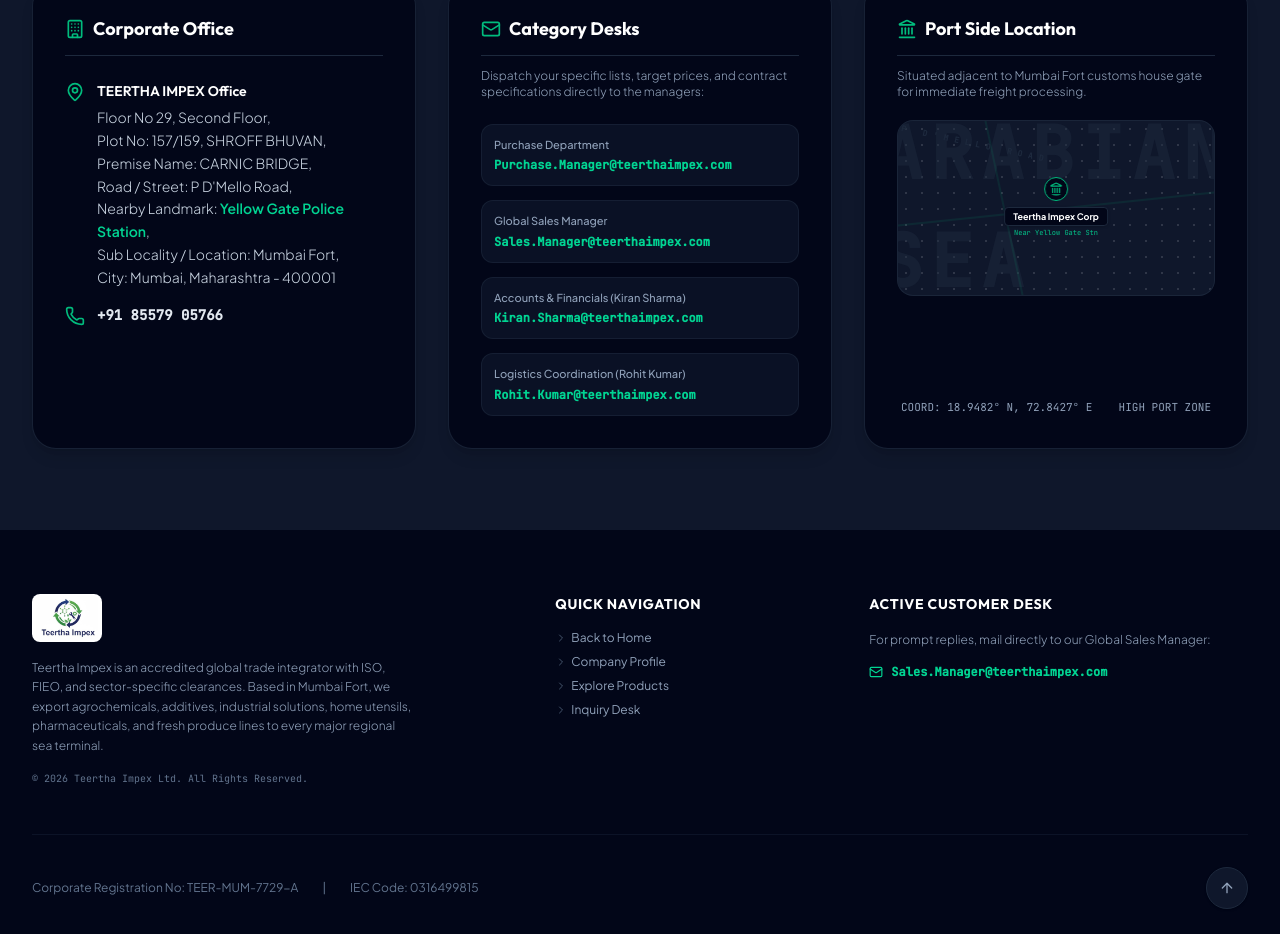
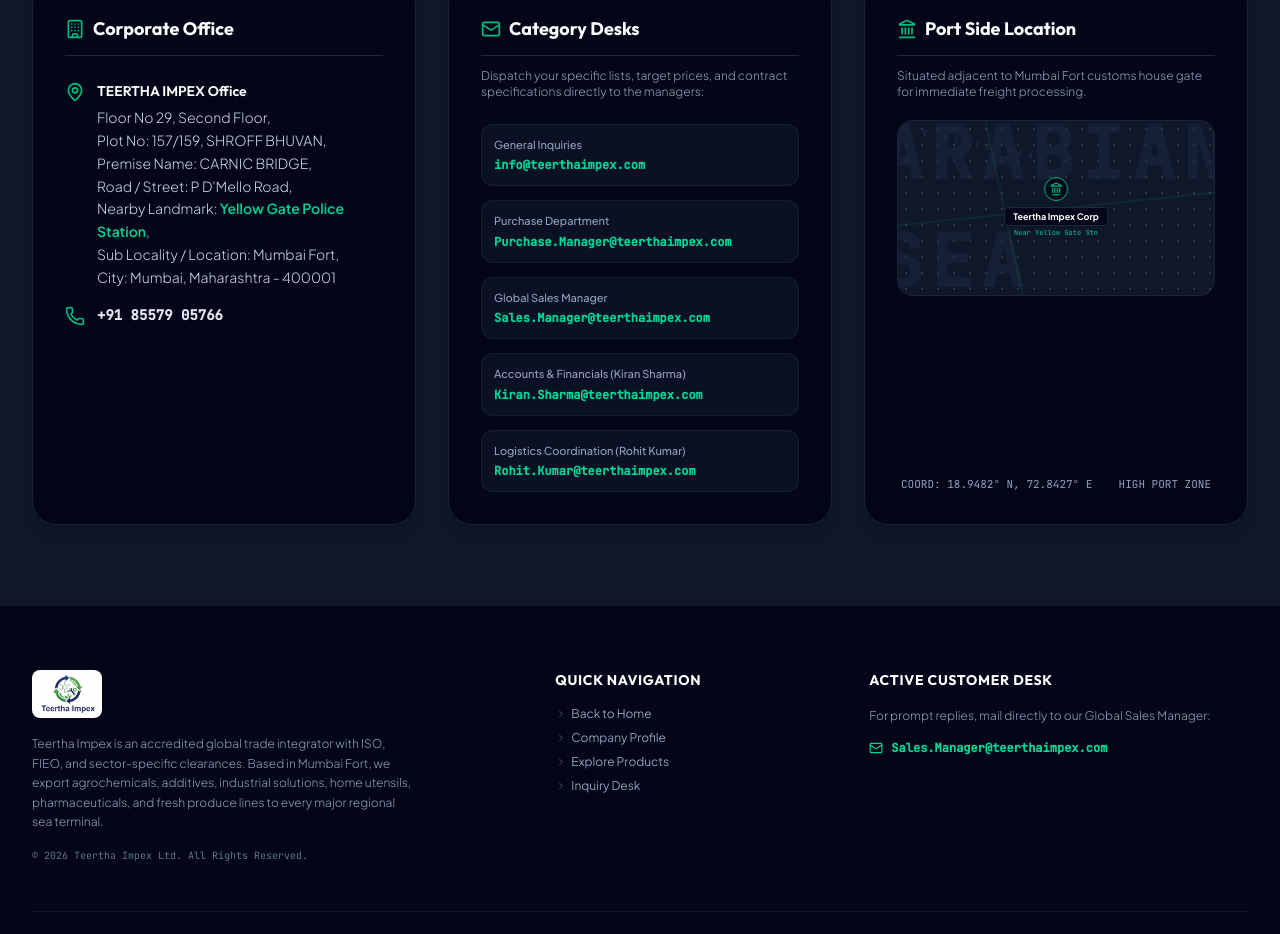
Before and after one commit to sanikaapatade-byte/Teertha-IMPX, a React (Vite) app: page / in a window 1280 px wide. Shown: the part 10775-11709 px from the top of the page. Built offline with nearby package versions, Linux system fonts and the light colour scheme.

Commit message:
added email as info@terthaimpex.com

```diff
--- a/src/components/ContactSection.tsx
+++ b/src/components/ContactSection.tsx
@@ -16,6 +16,7 @@
   }, [selectedProductForInquiry]);
 
   const emailContacts = [
+    { label: "General Inquiries", email: "info@teerthaimpex.com" },
     { label: "Purchase Department", email: "Purchase.Manager@teerthaimpex.com" },
     { label: "Global Sales Manager", email: "Sales.Manager@teerthaimpex.com" },
     { label: "Accounts & Financials (Kiran Sharma)", email: "Kiran.Sharma@teerthaimpex.com" },
```
